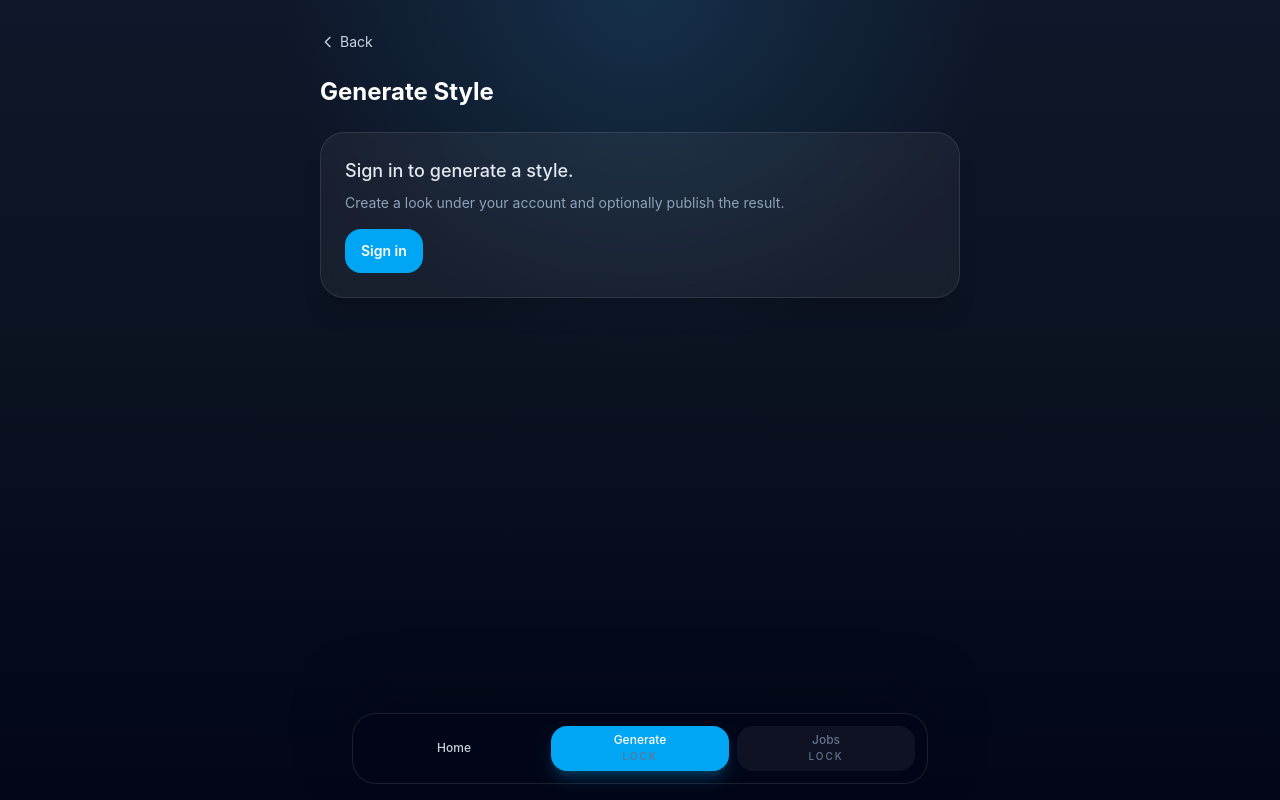
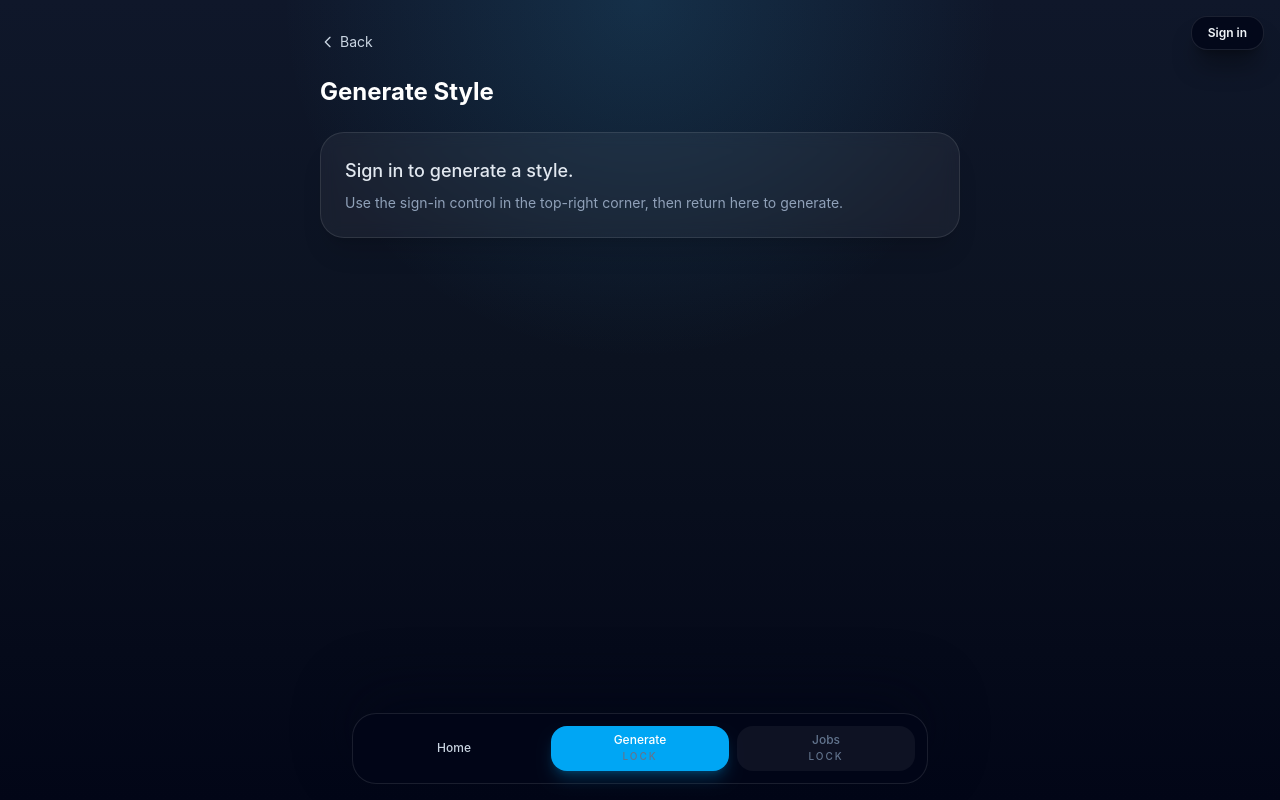
Before and after one commit to DanJ210/HowDoILook, a Vue app in the folder ai-style-app/frontend/: page /style/generate in a window 1280 px wide. Built offline with nearby package versions, Linux system fonts and the light colour scheme; no server answers.

Commit message:
Implementing auth0 support

```diff
--- a/ai-style-app/frontend/src/App.vue
+++ b/ai-style-app/frontend/src/App.vue
@@ -1,11 +1,13 @@
 <script setup lang="ts">
 import { RouterView } from 'vue-router'
 import BottomNav from '@/components/BottomNav.vue'
+import AuthProfileControl from '@/components/AuthProfileControl.vue'
 </script>
 
 <template>
   <div class="min-h-dvh bg-slate-950 text-slate-100">
     <div class="min-h-dvh bg-[radial-gradient(circle_at_top,_rgba(56,189,248,0.15),_transparent_35%),linear-gradient(180deg,_#0f172a_0%,_#0b1220_45%,_#020617_100%)] pb-24 sm:pb-28">
+      <AuthProfileControl />
       <RouterView />
     </div>
     <BottomNav />
--- /dev/null
+++ b/ai-style-app/frontend/src/components/AuthProfileControl.vue
@@ -0,0 +1,76 @@
+<script setup lang="ts">
+import { computed, ref } from 'vue'
+import { useAuthStore } from '@/stores/auth'
+
+const authStore = useAuthStore()
+const isWorking = ref(false)
+
+const displayName = computed(() => authStore.user?.name?.trim() || 'User')
+const initials = computed(() => {
+  const name = displayName.value
+  const first = name.charAt(0).toUpperCase()
+  return first || 'U'
+})
+
+async function handleLogout() {
+  isWorking.value = true
+  try {
+    await authStore.logout()
+  } finally {
+    isWorking.value = false
+  }
+}
+
+async function handleLogin() {
+  isWorking.value = true
+  try {
+    await authStore.login()
+  } finally {
+    isWorking.value = false
+  }
+}
+</script>
+
+<template>
+  <div v-if="authStore.isReady" class="pointer-events-none fixed top-3 right-3 z-50 sm:top-4 sm:right-4">
+    <div
+      v-if="authStore.isAuthenticated"
+      class="pointer-events-auto flex items-center gap-2 rounded-2xl border border-white/10 bg-slate-950/85 px-2 py-2 shadow-xl shadow-black/35 backdrop-blur-xl"
+    >
+      <div class="flex items-center gap-2 rounded-xl bg-white/5 px-2 py-1">
+        <img
+          v-if="authStore.user?.picture"
+          :src="authStore.user.picture"
+          :alt="displayName"
+          class="h-7 w-7 rounded-full object-cover"
+        />
+        <span
+          v-else
+          class="flex h-7 w-7 items-center justify-center rounded-full bg-sky-500/80 text-[11px] font-semibold text-white"
+        >
+          {{ initials }}
+        </span>
+        <span class="max-w-[9rem] truncate text-xs font-medium text-slate-200">{{ displayName }}</span>
+      </div>
+
+      <button
+        type="button"
+        @click="handleLogout"
+        :disabled="isWorking"
+        class="rounded-xl border border-white/10 bg-white/5 px-3 py-1.5 text-xs font-semibold text-slate-100 transition hover:bg-white/10 disabled:cursor-not-allowed disabled:opacity-60"
+      >
+        Sign out
+      </button>
+    </div>
+
+    <button
+      v-else
+      type="button"
+      @click="handleLogin"
+      :disabled="isWorking"
+      class="pointer-events-auto rounded-2xl border border-white/10 bg-slate-950/85 px-4 py-2 text-xs font-semibold text-slate-100 shadow-xl shadow-black/35 backdrop-blur-xl transition hover:bg-white/10 disabled:cursor-not-allowed disabled:opacity-60"
+    >
+      Sign in
+    </button>
+  </div>
+</template>
--- a/ai-style-app/frontend/src/pages/HomePage.vue
+++ b/ai-style-app/frontend/src/pages/HomePage.vue
@@ -2,14 +2,10 @@
 import { onMounted, onUnmounted, ref } from 'vue'
 import { useRouter } from 'vue-router'
 import { api } from '@/api/client'
-import { useAuthStore } from '@/stores/auth'
 import type { PublicFeedItemResponse, FeedPageResponse } from '@/types/api'
 import { useBackendRequestState } from '@/composables/useBackendRequestState'
-import { useDevLoginAction } from '@/composables/useDevLoginAction'
 
 const router = useRouter()
-const authStore = useAuthStore()
-const { loginDevAndRun } = useDevLoginAction()
 const requestState = useBackendRequestState({
   retryDelayMs: 3000,
   offlineMessage: 'Waiting for backend to come online…'
@@ -111,10 +107,6 @@ function formatDate(iso: string) {
   return new Date(iso).toLocaleDateString(undefined, { month: 'short', day: 'numeric', year: 'numeric' })
 }
 
-async function handleSignIn() {
-  await loginDevAndRun()
-}
-
 function openGenerate() {
   router.push({ name: 'style-generate' })
 }
@@ -140,14 +132,6 @@ function openJobs() {
         </div>
 
         <div class="flex flex-col gap-3 sm:flex-row lg:flex-col lg:justify-end">
-          <button
-            v-if="!authStore.isAuthenticated"
-            type="button"
-            @click="handleSignIn"
-            class="rounded-2xl bg-sky-500 px-4 py-3 text-sm font-semibold text-white transition hover:bg-sky-400"
-          >
-            Sign in
-          </button>
           <button
             type="button"
             @click="openGenerate"
--- a/ai-style-app/frontend/src/pages/JobsPage.vue
+++ b/ai-style-app/frontend/src/pages/JobsPage.vue
@@ -5,11 +5,9 @@ import { api } from '@/api/client'
 import { useAuthStore } from '@/stores/auth'
 import type { UserJobSummaryResponse, JobStatus } from '@/types/api'
 import { useBackendRequestState } from '@/composables/useBackendRequestState'
-import { useDevLoginAction } from '@/composables/useDevLoginAction'
 
 const router = useRouter()
 const authStore = useAuthStore()
-const { loginDevAndRun } = useDevLoginAction()
 const requestState = useBackendRequestState({
   retryDelayMs: 3000,
   offlineMessage: 'Waiting for backend to come online…'
@@ -47,10 +45,6 @@ async function fetchJobs(isRetry = false) {
   }
 }
 
-async function handleSignIn() {
-  await loginDevAndRun(fetchJobs)
-}
-
 onMounted(fetchJobs)
 
 function openJob(jobId: string) {
@@ -78,14 +72,7 @@ const hasJobs = computed(() => jobs.value.length > 0)
 
     <div v-if="!authStore.isAuthenticated" class="rounded-3xl border border-white/10 bg-white/5 p-6 text-center text-slate-200 shadow-xl shadow-black/10">
       <p class="text-lg font-medium">Sign in to view your jobs.</p>
-      <p class="mt-2 text-sm text-slate-400">Use your account to view and manage generated jobs.</p>
-      <button
-        type="button"
-        @click="handleSignIn"
-        class="mt-4 w-full rounded-2xl bg-sky-500 px-4 py-3 text-sm font-semibold text-white transition hover:bg-sky-400 sm:w-auto"
-      >
-        Sign in
-      </button>
+      <p class="mt-2 text-sm text-slate-400">Use the sign-in control in the top-right corner to continue.</p>
     </div>
 
     <div v-else-if="isLoading || isWaitingForBackend" class="space-y-3 py-24 text-center text-slate-300">
--- a/ai-style-app/frontend/src/pages/StyleGeneratePage.vue
+++ b/ai-style-app/frontend/src/pages/StyleGeneratePage.vue
@@ -4,13 +4,11 @@ import { useRouter } from 'vue-router'
 import { useAuthStore } from '@/stores/auth'
 import { useStyleStore } from '@/stores/style'
 import { useBackendRequestState } from '@/composables/useBackendRequestState'
-import { useDevLoginAction } from '@/composables/useDevLoginAction'
 import { useImageFileInput } from '@/composables/useImageFileInput'
 
 const router = useRouter()
 const authStore = useAuthStore()
 const styleStore = useStyleStore()
-const { loginDevAndRun } = useDevLoginAction()
 const requestState = useBackendRequestState()
 const { selectedFile, previewUrl, onFileChange: onFileChangeFromInput, onDrop: onDropFromInput, removeFile } = useImageFileInput()
 
@@ -77,10 +75,6 @@ const buttonLabel = computed(() => {
   if (isSubmitting.value) return 'Submitting…'
   return 'Generate Style'
 })
-
-async function handleSignIn() {
-  await loginDevAndRun()
-}
 </script>
 
 <template>
@@ -100,14 +94,7 @@ async function handleSignIn() {
 
     <div v-if="!authStore.isAuthenticated" class="rounded-3xl border border-white/10 bg-white/5 p-6 text-slate-200 shadow-xl shadow-black/10 backdrop-blur">
       <p class="text-lg font-medium">Sign in to generate a style.</p>
-      <p class="mt-2 text-sm text-slate-400">Create a look under your account and optionally publish the result.</p>
-      <button
-        type="button"
-        @click="handleSignIn"
-        class="mt-4 rounded-2xl bg-sky-500 px-4 py-3 text-sm font-semibold text-white transition hover:bg-sky-400"
-      >
-        Sign in
-      </button>
+      <p class="mt-2 text-sm text-slate-400">Use the sign-in control in the top-right corner, then return here to generate.</p>
     </div>
 
     <form v-else @submit.prevent="handleSubmit" class="space-y-6">
--- a/ai-style-app/frontend/src/stores/auth.ts
+++ b/ai-style-app/frontend/src/stores/auth.ts
@@ -30,6 +30,10 @@ export const useAuthStore = defineStore('auth', () => {
   if (authMode === 'dev') {
     const expiresAtRaw = localStorage.getItem('token_expires_at')
     expiresAt.value = expiresAtRaw ? new Date(expiresAtRaw) : null
+
+    if (accessToken.value) {
+      user.value = mapDevUserFromToken(accessToken.value)
+    }
   }
 
   const isAuthenticated = computed(
@@ -85,11 +89,21 @@ export const useAuthStore = defineStore('auth', () => {
 
     const resp = await response.json() as { accessToken: string; expiresAtUtc: string }
     setToken(resp.accessToken, resp.expiresAtUtc)
+    user.value = {
+      id: username,
+      name: username,
+      email: null,
+      picture: null
+    }
   }
 
   function setToken(token: string, expiresAtUtc: string) {
     accessToken.value = token
     expiresAt.value = new Date(expiresAtUtc)
+
+    if (authMode === 'dev') {
+      user.value = mapDevUserFromToken(token)
+    }
 
     if (authMode === 'dev') {
       localStorage.setItem('access_token', token)
@@ -195,6 +209,43 @@ export const useAuthStore = defineStore('auth', () => {
     }
   }
 
+  function mapDevUserFromToken(token: string): AppUser {
+    const fallbackName = 'dev-user'
+
+    try {
+      const parts = token.split('.')
+      if (parts.length < 2) {
+        return {
+          id: fallbackName,
+          name: fallbackName,
+          email: null,
+          picture: null
+        }
+      }
+
+      const payload = JSON.parse(atob(parts[1].replace(/-/g, '+').replace(/_/g, '/')))
+      const name =
+        (typeof payload.unique_name === 'string' && payload.unique_name) ||
+        (typeof payload.name === 'string' && payload.name) ||
+        (typeof payload.sub === 'string' && payload.sub) ||
+        fallbackName
+
+      return {
+        id: typeof payload.sub === 'string' ? payload.sub : name,
+        name,
+        email: null,
+        picture: null
+      }
+    } catch {
+      return {
+        id: fallbackName,
+        name: fallbackName,
+        email: null,
+        picture: null
+      }
+    }
+  }
+
   return {
     authMode,
     accessToken,
```
Also changed, not shown: 2 other files (tests, documents, lock files or other folders).
